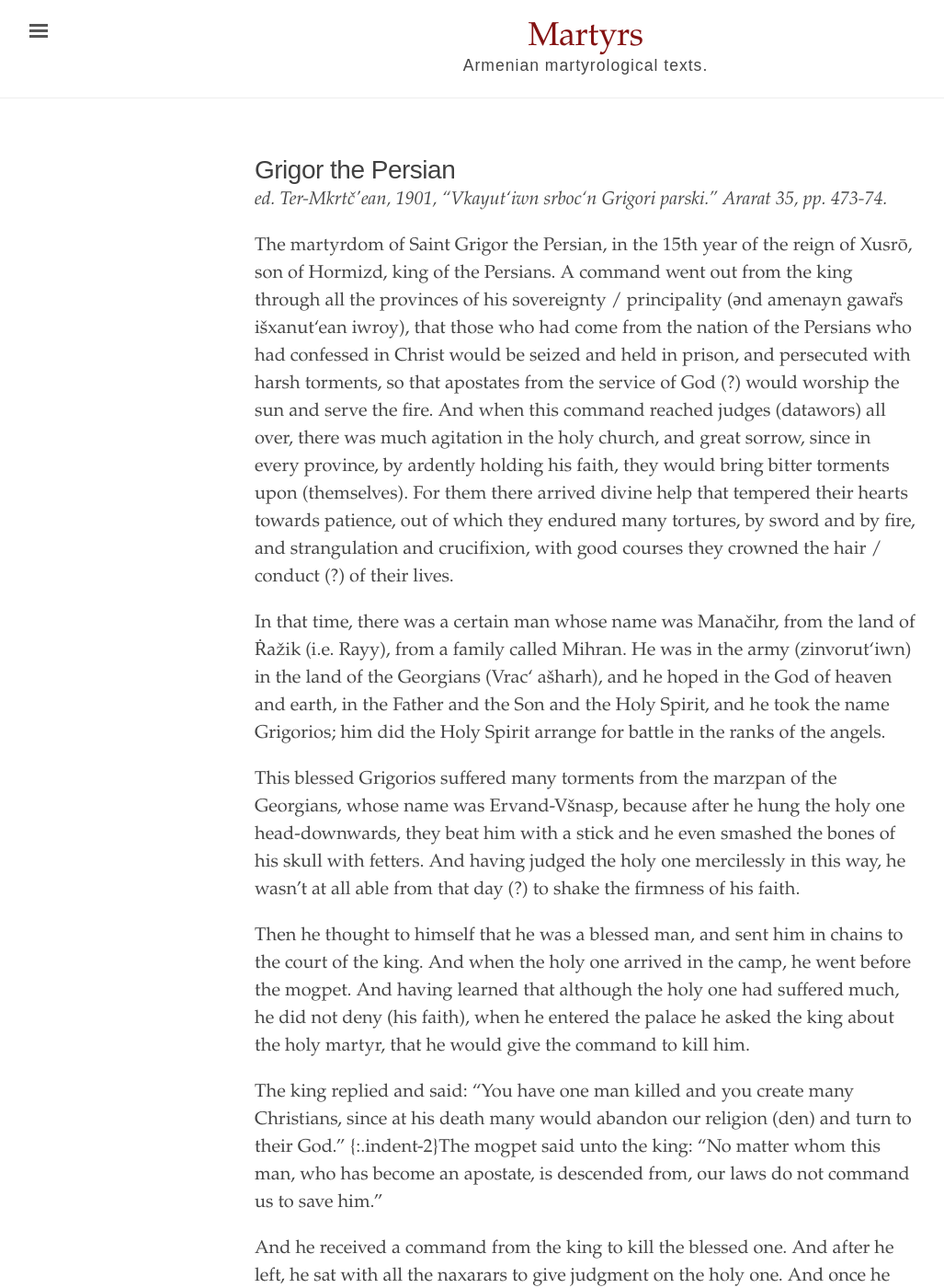
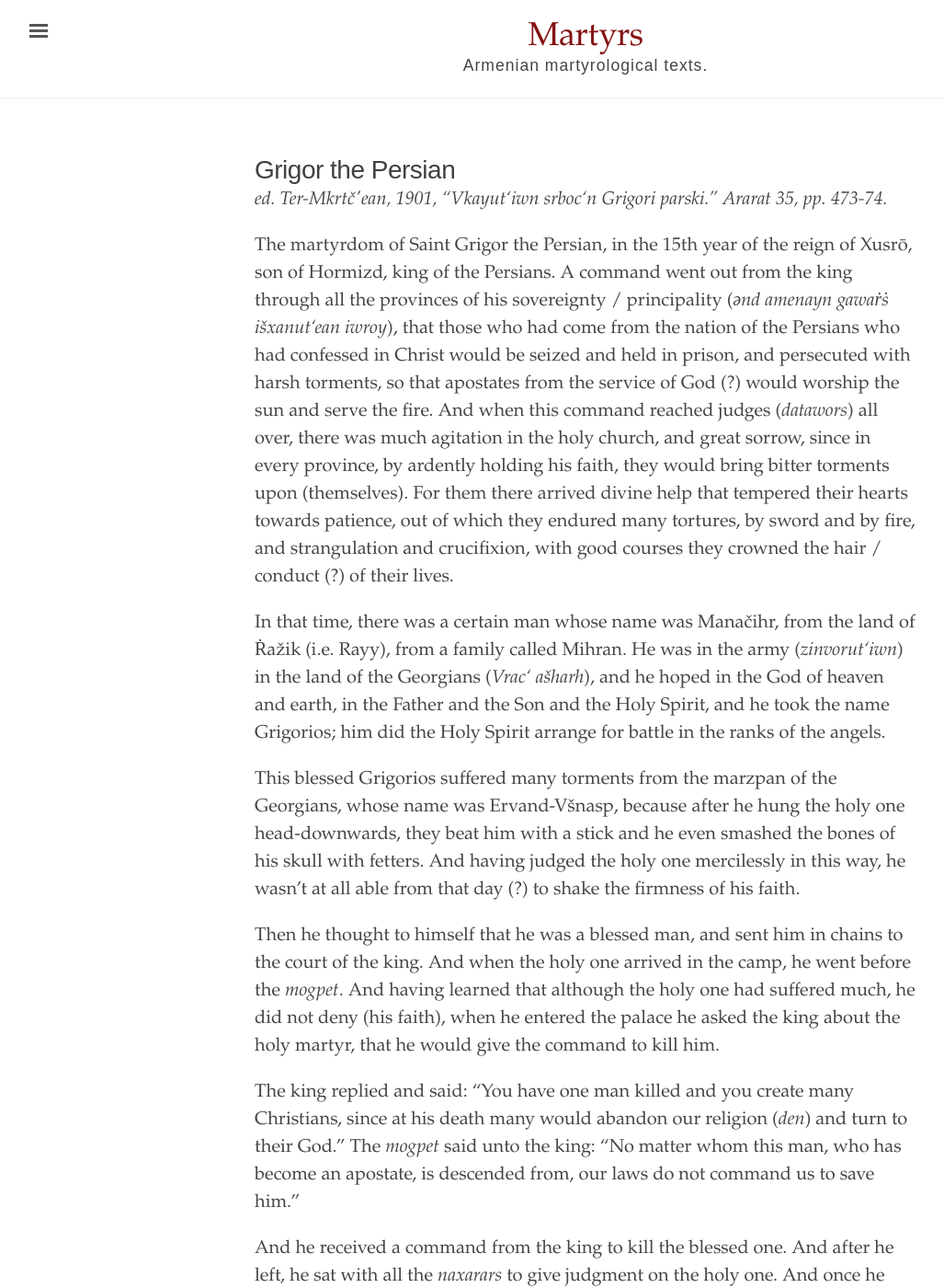
Before and after one commit to kayladang/martyrs, a Jekyll site: the page built from _texts/grigor_parsik.md, in a window 1280 px wide and 1400 px high. Shown: the whole window at 92% size, without its empty margins (3-1030 px from the left). Built offline with Jekyll 4.4.1, drawn with Linux system fonts in a browser that asks for light colours; some of the changed lines change nothing that is shown; some of the changed text lies outside the part shown.

Commit message:
italicized armenian words

```diff
--- a/_texts/grigor_parsik.md
+++ b/_texts/grigor_parsik.md
@@ -6,19 +6,18 @@ editor: Kayla Dang
 source: "Matenadaran 1522"
 ---
 
-The martyrdom of Saint Grigor the Persian, in the 15th year of the reign of Xusrō, son of Hormizd, king of the Persians. A command went out from the king through all the provinces of his sovereignty / principality (ənd amenayn gawaṙ̇s išxanut‘ean iwroy), that those who had come from the nation of the Persians who had confessed in Christ would be seized and held in prison, and persecuted with harsh torments, so that apostates from the service of God (?) would worship the sun and serve the fire. And when this command reached judges (datawors) all over, there was much agitation in the holy church, and great sorrow, since in every province, by ardently holding his faith, they would bring bitter torments upon (themselves). For them there arrived divine help that tempered their hearts towards patience, out of which they endured many tortures, by sword and by fire, and strangulation and crucifixion,  with good courses they crowned the hair / conduct (?)  of their lives.
+The martyrdom of Saint Grigor the Persian, in the 15th year of the reign of Xusrō, son of Hormizd, king of the Persians. A command went out from the king through all the provinces of his sovereignty / principality (*ənd amenayn gawaṙ̇s išxanut‘ean iwroy*), that those who had come from the nation of the Persians who had confessed in Christ would be seized and held in prison, and persecuted with harsh torments, so that apostates from the service of God (?) would worship the sun and serve the fire. And when this command reached judges (*datawors*) all over, there was much agitation in the holy church, and great sorrow, since in every province, by ardently holding his faith, they would bring bitter torments upon (themselves). For them there arrived divine help that tempered their hearts towards patience, out of which they endured many tortures, by sword and by fire, and strangulation and crucifixion,  with good courses they crowned the hair / conduct (?)  of their lives.
 
-In that time, there was a certain man whose name was Manačihr,  from the land of Ṙažik (i.e. Rayy), from a family called Mihran. He was in the army (zinvorut‘iwn) in the land of the Georgians (Vrac‘ ašharh), and he hoped in the God of heaven and earth, in the Father and the Son and the Holy Spirit, and he took the name Grigorios; him did  the Holy Spirit arrange for battle in the ranks of the angels.
+In that time, there was a certain man whose name was Manačihr,  from the land of Ṙažik (i.e. Rayy), from a family called Mihran. He was in the army (*zinvorut‘iwn*) in the land of the Georgians (*Vrac‘ ašharh*), and he hoped in the God of heaven and earth, in the Father and the Son and the Holy Spirit, and he took the name Grigorios; him did  the Holy Spirit arrange for battle in the ranks of the angels.
 
 This blessed Grigorios suffered many torments from the marzpan of the Georgians, whose name was Ervand-Všnasp,  because after he hung the holy one head-downwards, they beat him with a stick and he even smashed the bones of his skull with fetters. And having judged the holy one mercilessly in this way, he wasn’t at all able from that day (?) to shake the firmness of his faith.
 
-Then he thought to himself that he was a blessed man, and sent him in chains to the court of the king. And when the holy one arrived in the camp, he went before the mogpet. And having learned that although the holy one had suffered much, he did not deny (his faith), when he entered the palace he asked the king about the holy martyr, that he would give the command to kill him.
+Then he thought to himself that he was a blessed man, and sent him in chains to the court of the king. And when the holy one arrived in the camp, he went before the *mogpet*. And having learned that although the holy one had suffered much, he did not deny (his faith), when he entered the palace he asked the king about the holy martyr, that he would give the command to kill him.
 
-The king replied and said: “You have one man killed and you create many Christians, since at his death many would abandon our religion (den) and turn to their God.”
-{:.indent-2}The mogpet said unto the king: “No matter whom this man, who has become an apostate, is descended from, our laws do not command us to save him.”
+The king replied and said: “You have one man killed and you create many Christians, since at his death many would abandon our religion (*den*) and turn to their God.” The *mogpet* said unto the king: “No matter whom this man, who has become an apostate, is descended from, our laws do not command us to save him.”
 
-And he received a command from the king to kill the blessed one. And after he left, he sat with all the naxarars to give judgment on the holy one. And once he was led before them, he promised him gifts and great honors if he would deny the true faith and worship the elements (tarrk‘): the sun and moon and water and fire. Then if he would not return, he threatened to bring upon him intolerable torments and a painful death.
+And he received a command from the king to kill the blessed one. And after he left, he sat with all the *naxarars* to give judgment on the holy one. And once he was led before them, he promised him gifts and great honors if he would deny the true faith and worship the elements: the sun and moon and water and fire. Then if he would not return, he threatened to bring upon him intolerable torments and a painful death.
 
-Then the holy Girgorios, having become even more bold, with a loud voice denied their polytheism and confessed faith in Christ, the son of God on high, who in the name of the Father and the Son and the Holy Spirit, the consubstantial Trinity, with a resounding shout publicly confessed before all the Persian Magian crowd (amenayn parskakan mogakoyt).
+Then the holy Girgorios, having become even more bold, with a loud voice denied their polytheism and confessed faith in Christ, the son of God on high, who in the name of the Father and the Son and the Holy Spirit, the consubstantial Trinity, with a resounding shout publicly confessed before all the Persian Magian crowd (*amenayn parskakan mogakoyt*).
 
 At that time the mogpet ordered all the loyal Magians to carry the holy Grigor to a different place and kill him by sword. And when they had brought the holy one to the place, they cut off his head while he praised the all-holy Trinity, the Father and the Son and the Holy Spirit, and by worshipping (his) glory (?) we might also approach this great dominion (?), so that glory and power and honor are his (lit. “are proper for him”) now and always and forever and ever. Amen.
```
